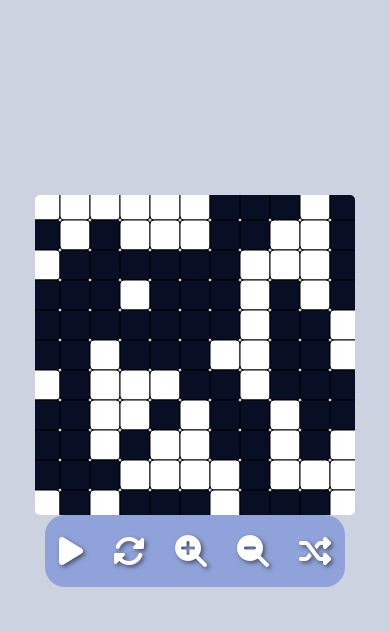
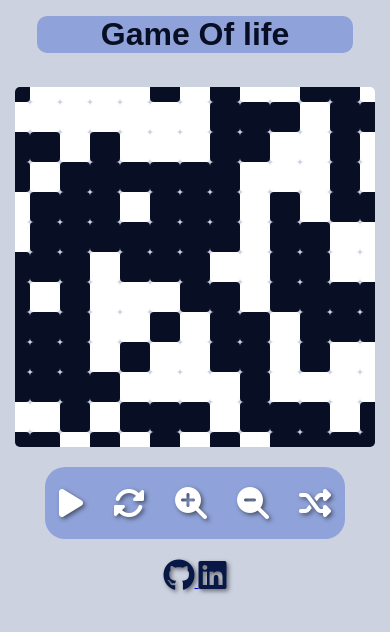
Before and after one commit to mohaskii/gameOfLife-, a plain HTML site: page index.html in a window 390 px wide. Drawn offline with Linux system fonts and the light colour scheme; a web font is replaced by a local one.

Commit message:
firt commit , last commit

```diff
--- a/index.html
+++ b/index.html
@@ -13,7 +13,7 @@
 <body>
     <div class="gamecontainer">
         <div class="area">
-            <canvas id="gameCanvas" width="1500" height="1500">
+            <canvas id="gameCanvas" >
 
             </canvas>
             <div class="controlsContainer ">
@@ -25,10 +25,6 @@
                     <i class="fa-solid fa-shuffle" id="shuffle"></i>
                 </div>
             </div>
-        </div>
-
-        <div>
-
             <div>
                 <p id="iteration">iteration : 0 </p>
                 <p id = "population">population : 0</p>
@@ -40,10 +36,14 @@
         <div>
             <h1>Game Of life </h1>
         </div>
+
+    </div>
+    <div style="grid-area: footer;">
         <p>"La vie, telle une partie de jeu complexe, se déroule entre les intrications du hasard et la symphonie des
             choix délibérés. Chaque moment est une cellule dans le tableau infini de possibilités, où l'incertitude se
-            mêle à la complexité"</p>
-        <P>Sir ChatGPT - jeudi 17 novembre Keur Massar </P>
+            mêle à la complexité"
+            <br>Sir ChatGPT - jeudi 17 novembre Keur Massar
+        </p>
         <div>
             <a href="https://github.com/mohaskii">
                 <i  class="fa-brands fa-github c"></i>
--- a/view/css/style.css
+++ b/view/css/style.css
@@ -1,29 +1,35 @@
 .gamecontainer {
     display: flex;
     /* flex-direction: row; */
-    align-items: start;
-
+    align-items: center;
+    justify-content: center;
     margin: 0;
     height: fit-content;
     /* overflow: hidden; */
 
     grid-area: gamecontainer;
+    gap: 300px;
 
 }
 body{
     margin: 0;
     display: grid;
-    grid-template-columns: 30% 70%;
-    grid-template-areas: "title gamecontainer ";
+    grid-template-columns: 100%;
+    grid-template-rows: 10% 60 40%;
+    grid-template-areas: "title"
+    "gamecontainer"
+    "footer";
     width: 100%;
     background-color: rgb(205, 210, 224);
-    height: fit-content;
+    /* height: fit-content; */
 }
 canvas {
-    /* margin-top: 10px; */
+    margin-top: 30px;
     cursor: pointer;
     border-radius: 5px;
+    overflow-y: auto;
 }
+
 
 .controlsContainer {
     /* text-align: center; */
@@ -43,6 +49,7 @@ i {
     font-size: 2em;
     color: white;
     text-shadow: 2px 2px 4px rgba(0, 0, 0, 0.5);
+    cursor: pointer;
 }
 .title {
     display: flex;
@@ -58,7 +65,7 @@ i {
 .area{
     display: flex;
     flex-direction: column;
-
+    height: fit-content;
 }
 .title > :nth-child(1){
     display: flex;
@@ -108,26 +115,30 @@ h1{
 
     padding: 1.1rem;
 }
-p{
-    padding: 10px;
-}
+
 .c{
     color:  rgb(8, 24, 70);;
 }
 .title > :nth-child(4){
     align-self: self-end;
 }
+
 @media screen and (max-width: 1350px) {
     body {
         margin: 0;
-        display: flex;
+        display: grid;
+        grid-template-columns: 100%;
+        grid-template-rows: 10% 60 40%;
+        grid-template-areas: "title"
+        "gamecontainer"
+        "footer";
         justify-content: center;
         align-items: center;
         background-color: rgb(205, 210, 224);
 
     }
     .title{
-        display: none;
+        grid-area: title;
     }
     .gamecontainer {
         /* padding: em; */
@@ -149,16 +160,51 @@ p{
         font-size: 2em;
     }
     .controlsContainer {
-        padding: 0px;
+
         display: flex ;
         width: 300px !important;
         bottom: 0px;
 
     }
+    p{
+        display: none;
+    }
+    canvas{
+        margin-bottom: 20px;
+    }
+    body> :nth-child(3){
+        padding-top: 20px;
+    }
   }
   @media screen and (max-width: 600px){
     .gamecontainer {
-        margin-top: 50%;
+        margin-top: 1%;
 
     }
+    h1{
+        font-size: 2em;
+    }
   }
+  body> :nth-child(3) {
+    display: flex;
+    flex-direction:column ;
+    align-items: center;
+  }
+  p{
+    font-family: 'Agbalumo', sans-serif;
+    margin: 0px;
+  }
+  .area > :nth-child(3){
+    background-color: rgba(75, 109, 209, 0.473);
+    width: fit-content;
+    position: relative;
+    bottom: 700px;
+    align-self: flex-end;
+    justify-content: center;
+    border-radius: 5px;
+
+
+  }
+  .lolo{
+    padding: 0px;
+  }
--- a/view/js/utils.js
+++ b/view/js/utils.js
@@ -21,8 +21,13 @@ let grid = Array.from({ length: gridSize }, () =>
 // Function to resize the canvas
 let resizeCanvas = () => {
     let min = window.innerHeight < window.innerWidth ? window.innerHeight : window.innerWidth;
-    canvas.width = min - 70;
-    canvas.height = min - 70;
+    if (min < 600){
+        canvas.width = min - 30;
+        canvas.height = min - 30;
+        return
+    }
+    canvas.width = min - 300;
+    canvas.height = min - 300;
 };
 
 
@@ -51,7 +56,7 @@ let drawGrid = () => {
             ctx.arcTo(x, y, x + borderRadius, y, borderRadius);
             ctx.fillStyle = grid[i][j] ? 'rgb(8, 15, 36)' : 'white';
             ctx.fill();
-            ctx.stroke();
+            // ctx.stroke();
         }
     }
 }
@@ -108,7 +113,8 @@ let refresh= () => {
     grid = Array.from({ length: defaultGridSize }, () =>
     Array.from({ length: defaultGridSize }, () => false)
     );
-    updateInfos()
+    updateInfos
+
     isPlaying= false
     clearInterval(intervalId)
     runNode.classList.remove("fa-circle-pause");
```
